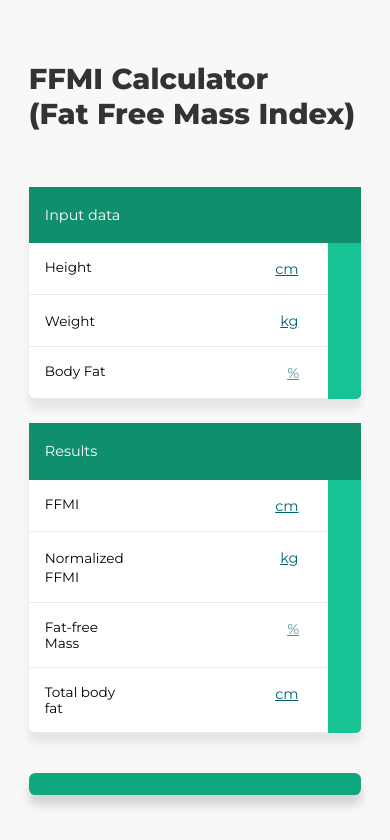
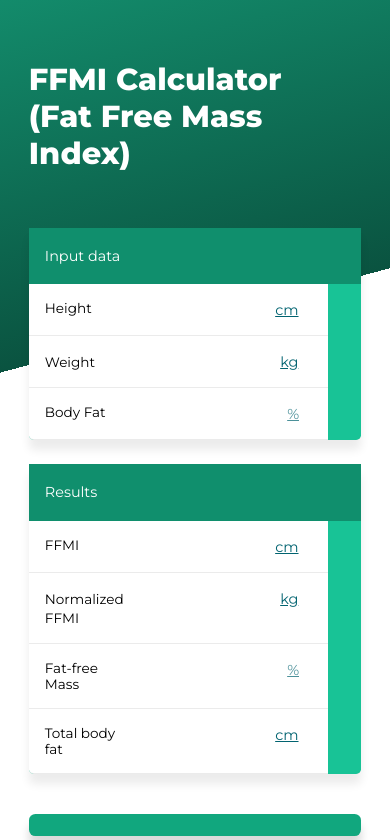
Before and after one commit to Asadex/ffmi-calculator, a plain HTML site: page index.html in a window 390 px wide. Shown: the top 840 px of the page. Drawn offline with nearby package versions, Linux system fonts and the light colour scheme; some icons are missing.

Commit message:
Added gradient to header mobile devices

```diff
--- a/style.css
+++ b/style.css
@@ -36,10 +36,10 @@ table tr td{
     justify-content: center;
 }
 
-.wrapper:nth-of-type(even){
+.wrapper:nth-of-type(odd){
     background: white
 }
-.wrapper:nth-of-type(odd){
+.wrapper:nth-of-type(even){
     background: #f8f8f8
 }
 .container{
@@ -72,6 +72,7 @@ h1{
     font-weight: 800;
     color: rgb(51, 51, 51)
 }
+
 h2{
     font-size: 1.8rem;
     line-height: 1.8;
@@ -158,8 +159,10 @@ select{
 }
 
 @media only screen and (max-width: 461px){
-    h1{font-size:1.8rem}
+    h1{font-size:1.9rem;
+    color: white;}
     header{
+        background: linear-gradient(165deg, rgb(19, 139, 107),rgb(10, 83, 64) 360px, white 0) ;
         padding: 1.8rem;
     }
     .calculator-sublock-input{
```
